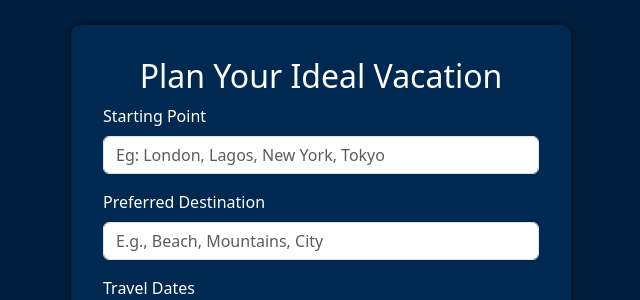
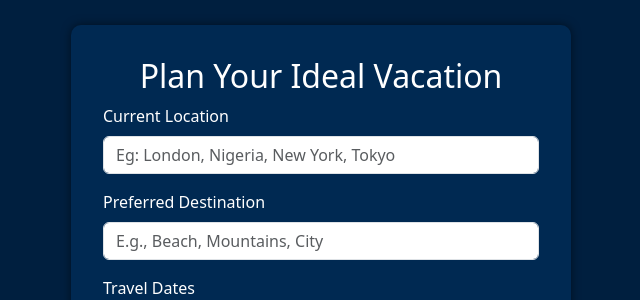
Before and after one commit to amaechijude/FaceAuth, a Django app: page / in a window 1280 px wide. Shown: the part 1034-1334 px from the top of the page, without its empty margins (319-959 px from the left). Run offline with Django 4.2, Linux system fonts and the light colour scheme; the visitor is signed in with stand-in values (Sample User, id 1); some libraries are stand-ins or nearby versions.

Commit message:
override

```diff
--- a/core/templates/index.html
+++ b/core/templates/index.html
@@ -139,8 +139,8 @@
         <h2 class="text-center">Plan Your Ideal Vacation</h2>
         <form method="POST" id="vacation">
             <div class="mb-3">
-                <label for="starting_point" class="form-label">Starting Point</label>
-                <input type="text" class="form-control" id="starting_point" name="starting_point" placeholder="Eg: London, Lagos, New York, Tokyo" required>
+                <label for="starting_point" class="form-label">Current Location</label>
+                <input type="text" class="form-control" id="starting_point" name="starting_point" placeholder="Eg: London, Nigeria, New York, Tokyo" required>
             </div>
             <div class="mb-3">
                 <label for="destination" class="form-label">Preferred Destination</label>
--- a/core/views.py
+++ b/core/views.py
@@ -96,7 +96,7 @@ def login_user(request):
         login(request, user)
         return redirect('index_page')
 
-# @login_required(login_url='login_user')
+@login_required(login_url='login_user')
 def index_page(request):
     return render(request, 'index.html')
 
```
